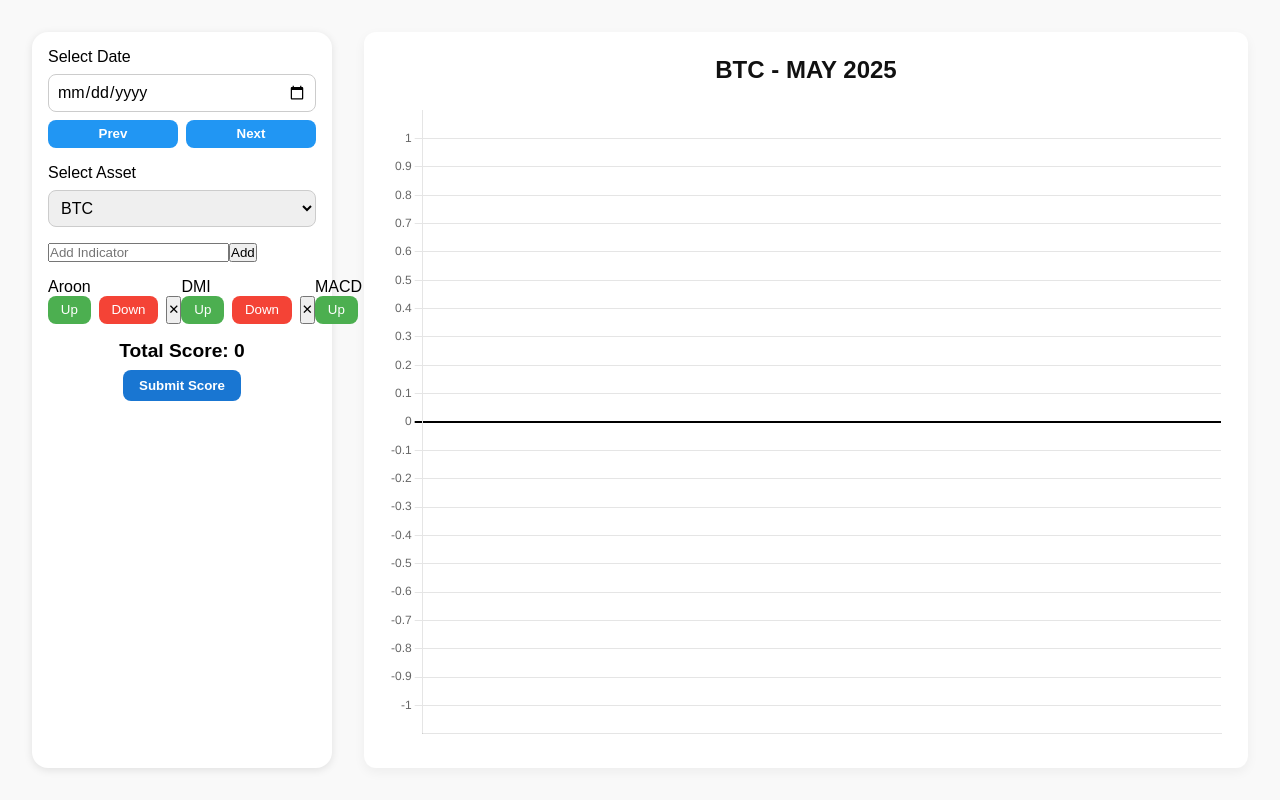
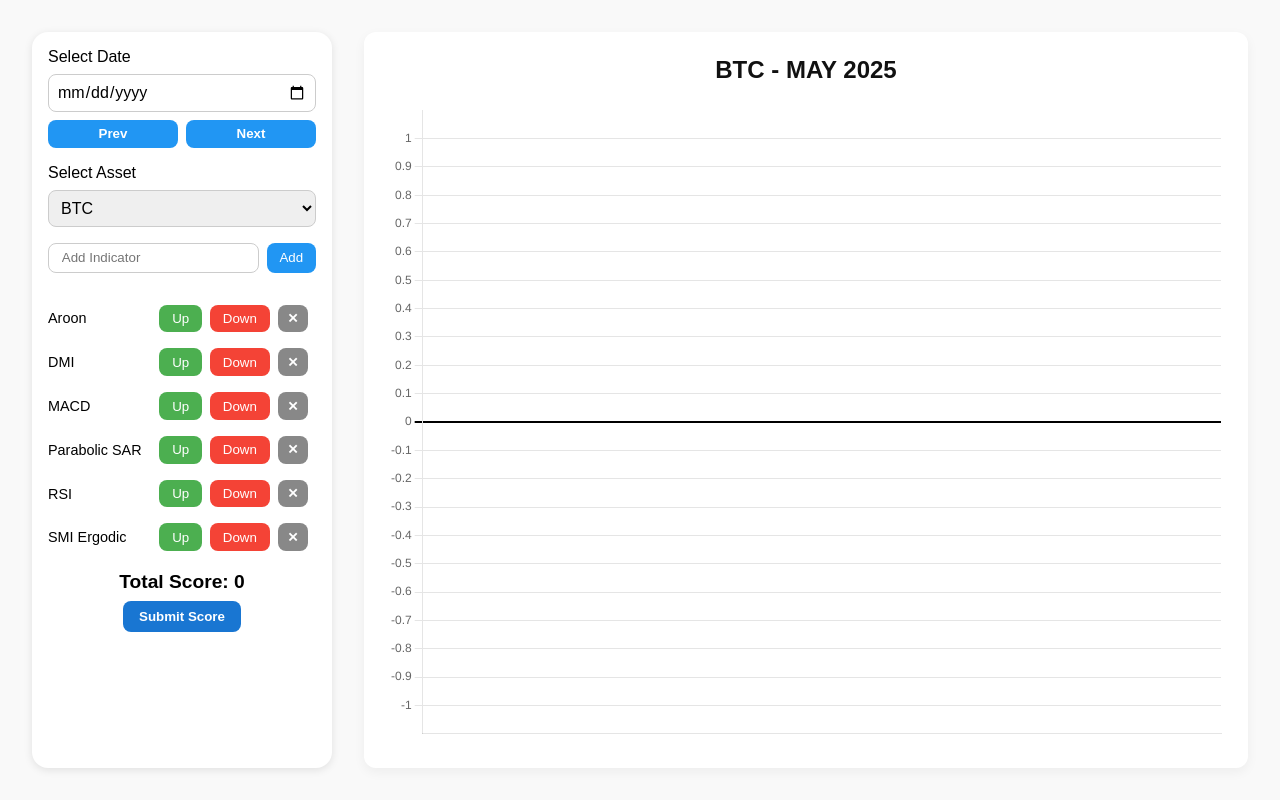
Before and after one commit to brandon6190/indigraph, a React (Vite) app: page / in a window 1280 px wide. Built offline with nearby package versions, Linux system fonts and the light colour scheme.

Commit message:
Added the styling for the new add indicator section and made the indicator list scrollable to not effect the layout if there are more indicators added.

```diff
--- a/src/App.css
+++ b/src/App.css
@@ -72,9 +72,35 @@
 }
 
 .indicator-list {
+    max-height: 250px;
+    overflow-y: auto;
+    display: flex;
+    flex-direction: column;
+    gap: 1rem;
+    padding-right: 8px;
+}
+
+.indicator {
     display: flex;
     align-items: center;
     justify-content: space-between;
+}
+
+.indicator-list::-webkit-scrollbar {
+    width: 8px;
+}
+
+.indicator-list::-webkit-scrollbar-thumb {
+    background: #888;
+    border-radius: 4px;
+}
+
+.indicator-list::-webkit-scrollbar-thumb:hover {
+    background: #555;
+}
+
+.indicator-name {
+    font-size: 0.9rem;
 }
 
 .indicator-btns {
@@ -117,6 +143,50 @@
 .indicator-down-btn:hover {
     background-color: #D32F2F;
 }
+
+.indicator-add {
+    display: flex;
+    gap: 0.5rem;
+    margin-bottom: 1rem;
+}
+
+.indicator-add input {
+    flex: 1;
+    padding: 0.4rem 0.8rem;
+    border: 1px solid #ccc;
+    border-radius: 0.5rem;
+}
+
+.indicator-add button {
+    background-color: #2196F3;
+    color: white;
+    border: none;
+    padding: 0.4rem 0.8rem;
+    border-radius: 0.5rem;
+    cursor: pointer;
+    transition: background-color 0.2s ease-in-out;
+}
+
+.indicator-add button:hover {
+    background-color: #1976D2;
+}
+
+.indicator-remove-btn {
+    background-color: #888;
+    color: white;
+    border: none;
+    padding: 0.4rem 0.6rem;
+    border-radius: 0.5rem;
+    cursor: pointer;
+    font-weight: bold;
+    transition: background-color 0.2s ease-in-out;
+}
+
+.indicator-remove-btn:hover {
+    background-color:  #656565;
+}
+
+/* Total Score Display */
 
 .total-score-display {
     display: flex;
```
